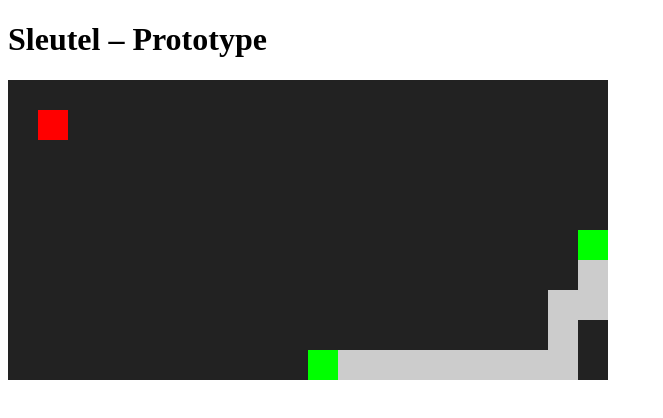
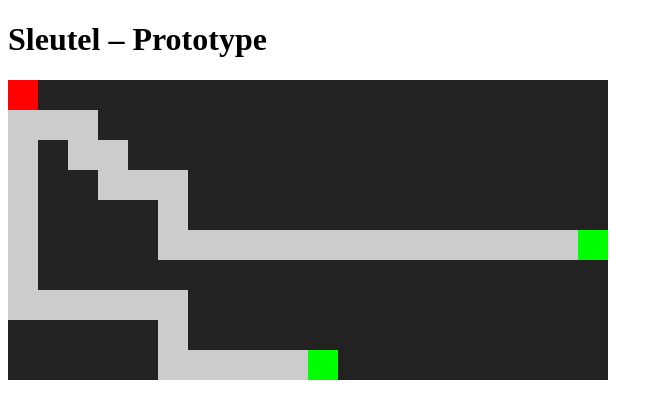
Before and after one commit to RobinS55/Sleutel, a React (Vite) app: page / in a window 1280 px wide. Shown: the top 418 px of the page, without its empty margins (0-663 px from the left). Built offline with nearby package versions, Linux system fonts and the light colour scheme.

Commit message:
Update Board.jsx

```diff
--- a/src/Board.jsx
+++ b/src/Board.jsx
@@ -1,11 +1,11 @@
 import React, { useState, useEffect, useRef } from "react";
 
-const ROOM_WIDTH = 20;
-const ROOM_HEIGHT = 10;
-const TILE_SIZE = 30;
-const BOARD_WIDTH = 4;
-const BOARD_HEIGHT = 4;
-const STEP_SIZE = 1;
+const ROOM_WIDTH = 20;   // breedte kamer in vakjes
+const ROOM_HEIGHT = 10;  // hoogte kamer in vakjes
+const TILE_SIZE = 30;    // grootte van een vakje
+const BOARD_WIDTH = 4;   // aantal kamers horizontaal
+const BOARD_HEIGHT = 4;  // aantal kamers verticaal
+const STEP_SIZE = 1;     // stappen waarmee speler beweegt
 
 function carvePath(tiles, ax, ay, bx, by) {
   // slingeren: stap voor stap horizontaal/verticaal random
@@ -40,13 +40,26 @@ function generateRoom(x, y, board) {
     bottom: { x: Math.floor(ROOM_WIDTH / 2), y: ROOM_HEIGHT - 1 },
   };
 
-  // Speciale regel: eerste kamer heeft alleen rechts en onder open
+  // Speciale regels voor de startkamer (0,0)
   if (x === 0 && y === 0) {
     exits.left = null;
     exits.top = null;
-  }
 
-  // verbind met buurkamers zodat je terug kan
+    // startpunt linksboven
+    const startX = 0;
+    const startY = 0;
+    tiles[startY][startX] = "path";
+
+    // verbind naar rechts-exit
+    carvePath(tiles, startX, startY, exits.right.x, exits.right.y);
+
+    // verbind naar beneden-exit
+    carvePath(tiles, startX, startY, exits.bottom.x, exits.bottom.y);
+
+    // kruising toevoegen (T-splitsing effect in het midden)
+    tiles[Math.floor(ROOM_HEIGHT / 2)][Math.floor(ROOM_WIDTH / 2)] = "path";
+  } else {
+    // standaard kamers
     if (x > 0 && board[y][x - 1]?.exits.right) {
       exits.left = { ...exits.left };
     }
@@ -54,7 +67,7 @@ function generateRoom(x, y, board) {
       exits.top = { ...exits.top };
     }
 
-  // kies altijd minimaal 2 exits om een pad te maken
+    // kies minimaal 2 exits
     const validExits = Object.values(exits).filter(Boolean);
     if (validExits.length >= 2) {
       const e1 = validExits[0];
@@ -90,6 +103,7 @@ function generateRoom(x, y, board) {
         }
       }
     }
+  }
 
   return { x, y, tiles, exits };
 }
@@ -102,7 +116,7 @@ export default function Board() {
     )
   );
 
-  // vul board met kamers die elkaar kennen
+  // vul board met kamers
   useEffect(() => {
     const newBoard = Array.from({ length: BOARD_HEIGHT }, (_, y) =>
       Array.from({ length: BOARD_WIDTH }, (_, x) => null)
@@ -116,7 +130,7 @@ export default function Board() {
   }, []);
 
   const [currentRoom, setCurrentRoom] = useState({ x: 0, y: 0 });
-  const [playerPos, setPlayerPos] = useState({ x: 1, y: 1 });
+  const [playerPos, setPlayerPos] = useState({ x: 0, y: 0 }); // speler start linksboven
   const [revealedRooms, setRevealedRooms] = useState(new Set(["0,0"]));
 
   // tekenen: altijd hele kamer
```
Lines whose indentation alone changed are shown as unchanged.
